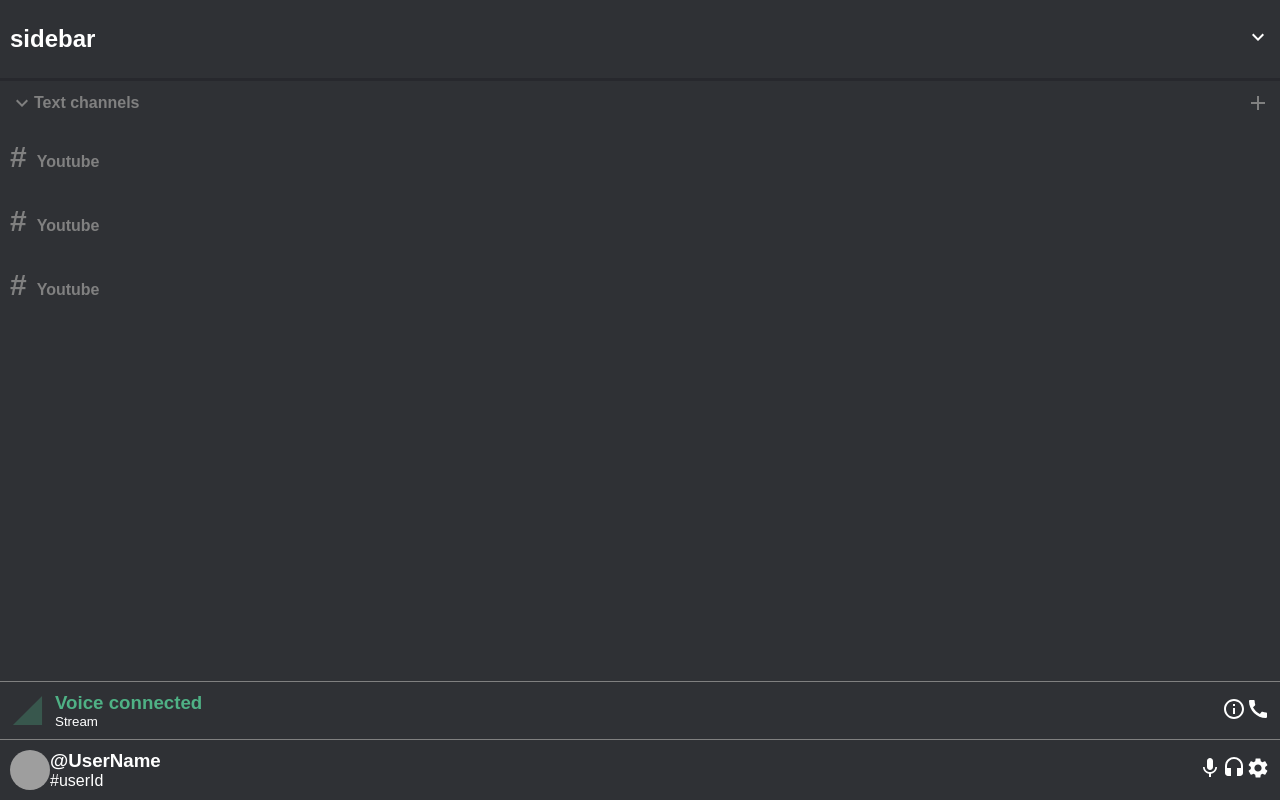
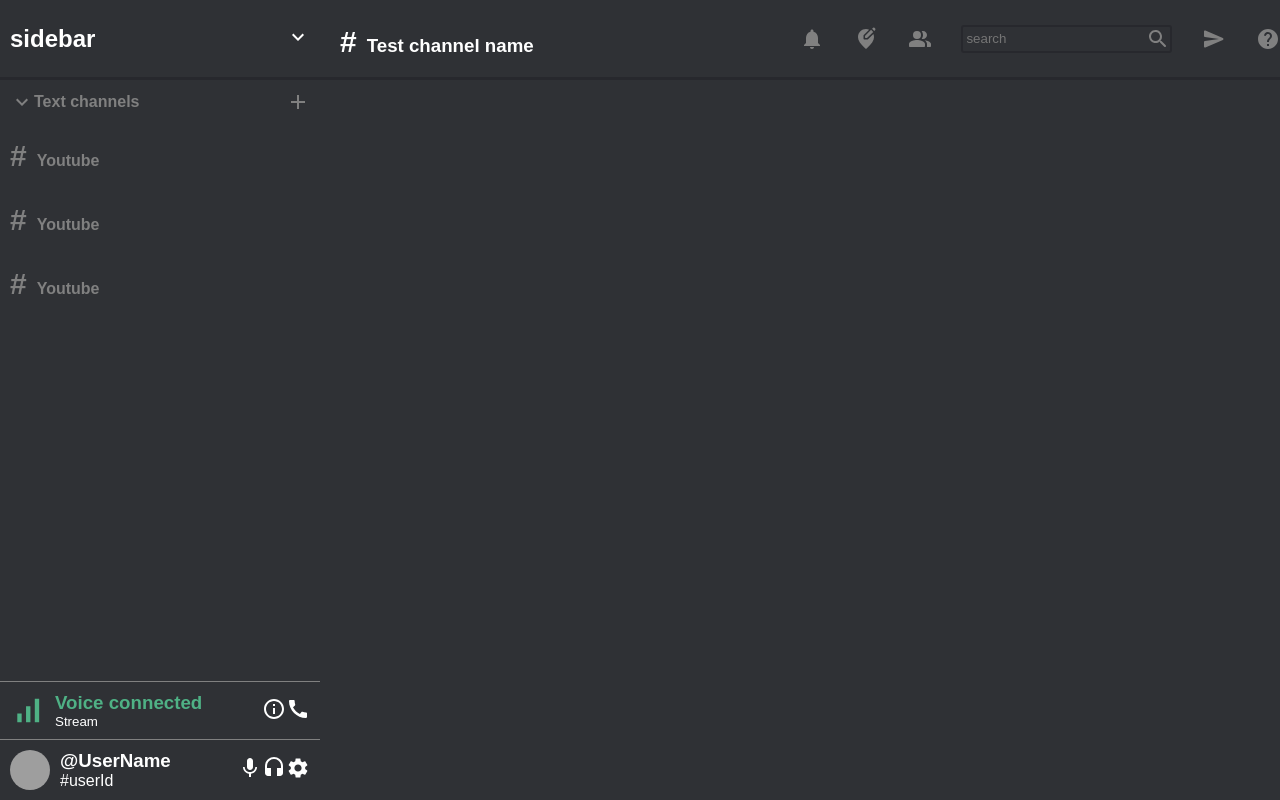
Before and after one commit to majac91/Discord, a React (Create React App) app: page / in a window 1280 px wide. Built offline with nearby package versions, Linux system fonts and the light colour scheme; grey boxes are pictures that could not be loaded.

Commit message:
chat header

```diff
--- a/src/App.scss
+++ b/src/App.scss
@@ -2,3 +2,4 @@
 @import "../src/features/chat/chat.scss";
 @import "../src/features/sidebar/sidebar.scss";
 @import "../src/features/sidebarChannel/sidebar-channel.scss";
+@import "../src/features/chatHeader/chat-header.scss";
--- a/src/features/chat/Chat.js
+++ b/src/features/chat/Chat.js
@@ -1,7 +1,13 @@
 import React from "react";
-
+import ChatHeader from "../chatHeader/ChatHeader";
 const Chat = () => {
-  return <div className="chat"></div>;
+  return (
+    <div className="chat">
+      <ChatHeader></ChatHeader>
+      <div className="chat__messages"></div>
+      <div className="chat__input"></div>
+    </div>
+  );
 };
 
 export default Chat;
--- a/src/features/chat/chat.scss
+++ b/src/features/chat/chat.scss
@@ -1,6 +1,5 @@
 .chat {
   flex: 0.75;
   display: flex;
-  /* background: red; */
-  /* height: 300px; */
+  background: var(--color-dark-gray);
 }
--- /dev/null
+++ b/src/features/chatHeader/ChatHeader.js
@@ -0,0 +1,33 @@
+import React from "react";
+import NotificationIcon from "@material-ui/icons/Notifications";
+import EditLocationIcon from "@material-ui/icons/EditLocationRounded";
+import PeopleAltIcon from "@material-ui/icons/PeopleAltRounded";
+import SearchIcon from "@material-ui/icons/SearchRounded";
+import SendIcon from "@material-ui/icons/SendRounded";
+import HelpIcon from "@material-ui/icons/HelpRounded";
+
+const ChatHeader = () => {
+  return (
+    <div className="chatHeader">
+      <div className="chatHeader__left">
+        <h3>
+          <span className="hash">#</span>
+          Test channel name
+        </h3>
+      </div>
+      <div className="chatHeader__right">
+        <NotificationIcon></NotificationIcon>
+        <EditLocationIcon></EditLocationIcon>
+        <PeopleAltIcon></PeopleAltIcon>
+        <div className="chatHeader__right__search">
+          <input placeholder="search"></input>
+          <SearchIcon></SearchIcon>
+        </div>
+        <SendIcon></SendIcon>
+        <HelpIcon></HelpIcon>
+      </div>
+    </div>
+  );
+};
+
+export default ChatHeader;
--- /dev/null
+++ b/src/features/chatHeader/chat-header.scss
@@ -0,0 +1,41 @@
+.chatHeader {
+  display: flex;
+  height: 5rem;
+  width: 100%;
+  border-bottom: 3px solid #27282d;
+  color: gray;
+  &__left {
+    color: white;
+    flex: 0.5;
+
+    h3 {
+      padding: 25px 10px;
+    }
+  }
+  &__right {
+    display: flex;
+    align-items: center;
+    flex: 0.5;
+    justify-content: space-between;
+    .MuiSvgIcon-root {
+      cursor: pointer;
+      color: gray;
+      &:hover {
+        color: white;
+      }
+    }
+    &__search {
+      display: flex;
+      align-items: center;
+      border: 2px solid var(--color-darkest-gray);
+      border-radius: 3px;
+      input {
+        background: var(--color-dark-gray);
+        padding: 3px;
+        border: none;
+        color: gray;
+        outline-color: var(--color-darkest-gray);
+      }
+    }
+  }
+}
--- a/src/features/sidebar/Sidebar.js
+++ b/src/features/sidebar/Sidebar.js
@@ -4,7 +4,7 @@ import SidebarChannel from "../sidebarChannel/SidebarChannel";
 //icons
 import ExpandMoreIcon from "@material-ui/icons/ExpandMore";
 import AddIcon from "@material-ui/icons/Add";
-import SignallCellIcon from "@material-ui/icons/SignalCellular0Bar";
+import SignallCellIcon from "@material-ui/icons/SignalCellularAlt";
 import Avatar from "@material-ui/core/Avatar";
 import InfoOutlidenIcon from "@material-ui/icons/InfoOutlined";
 import CallIcon from "@material-ui/icons/Call";
--- a/src/features/sidebar/sidebar.scss
+++ b/src/features/sidebar/sidebar.scss
@@ -2,16 +2,17 @@
   display: flex;
   flex-direction: column;
   justify-content: space-between;
-  /* width: 300px; */
+  flex: 0.25;
   background: var(--color-dark-gray);
   height: 100%;
 
   &__top {
     display: flex;
     color: white;
+    height: 5rem;
     padding: 25px 10px;
     justify-content: space-between;
-    border-bottom: 3px solid #27282d;
+    border-bottom: 3px solid var(--color-darkest-gray);
   }
 
   &__channels {
@@ -69,7 +70,7 @@
   }
 
   &__voice-voiceIcon,
-  s &__profile-profileIcon {
+  &__profile-profileIcon {
     margin-right: 10px;
   }
 }
--- a/src/features/sidebarChannel/SidebarChannel.js
+++ b/src/features/sidebarChannel/SidebarChannel.js
@@ -4,7 +4,7 @@ const SidebarChannel = () => {
   return (
     <div className="sidebarChannel">
       <h4>
-        <span className="sidebarChannel__hash">#</span>
+        <span className="hash">#</span>
         Youtube
       </h4>
     </div>
--- a/src/features/sidebarChannel/sidebar-channel.scss
+++ b/src/features/sidebarChannel/sidebar-channel.scss
@@ -8,8 +8,3 @@
   padding: 15px 0;
   color: gray;
 }
-
-.sidebarChannel__hash {
-  padding: 10px;
-  font-size: 30px;
-}
--- a/src/scss/global.scss
+++ b/src/scss/global.scss
@@ -9,9 +9,17 @@
 
 .App {
   height: 100vh;
+  width: 100vw;
+  display: flex;
 }
 
 :root {
   --color-dark-gray: #2f3135;
+  --color-darkest-gray: #27282d;
   --color-green: #4fb185;
 }
+
+.hash {
+  padding: 10px;
+  font-size: 30px;
+}
```
